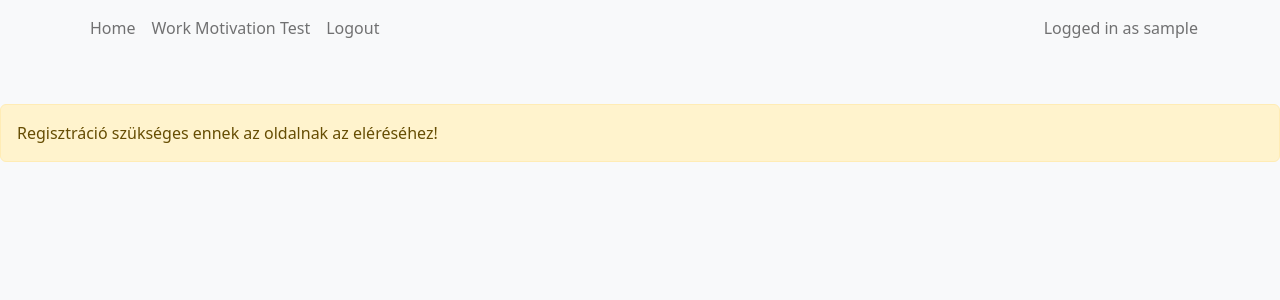
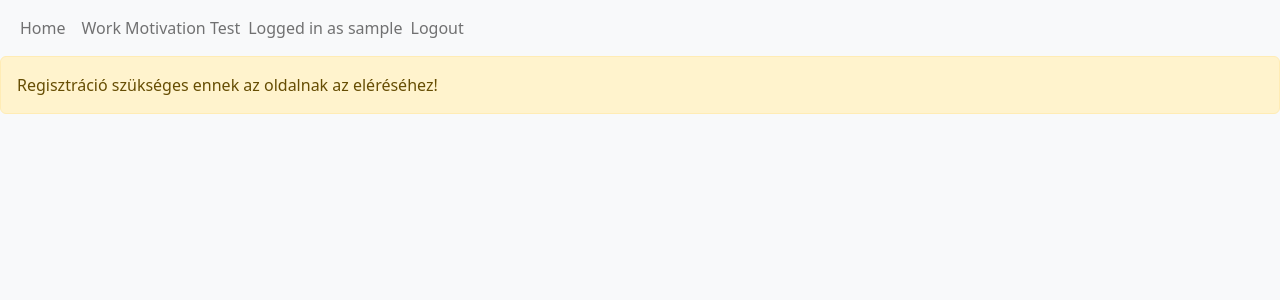
Before and after one commit to xKeiro/Evangelion, a Flask app: page /test/work-motivation in a window 1280 px wide. Shown: the top 300 px of the page. Run offline with Flask 2, Linux system fonts and the light colour scheme; the visitor is signed in with stand-in values (Sample User, id 1); some libraries are stand-ins or nearby versions.

Commit message:
Feature: Banner and Title Bugfix: Navbar

```diff
--- a/static/css/main.css
+++ b/static/css/main.css
@@ -1,3 +1,19 @@
+.navbar-container{
+    margin: 0;
+}
+
 .selected{
     background-color: forestgreen;
 }
+
+.user-login-logout{
+    display: flex;
+    flex-direction: row;
+}
+
+@media all and (min-width: 1920px){
+    .navbar-container{
+        min-width: 1920px;
+        margin: auto;
+    }
+}
--- a/templates/default.jinja2
+++ b/templates/default.jinja2
@@ -13,7 +13,7 @@
     <!-- Bootstrap Font Icon CSS -->
     <link rel="stylesheet" href="https://cdn.jsdelivr.net/npm/bootstrap-icons@1.5.0/font/bootstrap-icons.css">
     <link rel="stylesheet" type="text/css" href="{{ url_for('static', filename='css/main.css') }}">
-
+    <link rel="stylesheet" type="text/css" href="{{ url_for('static', filename='css/index.css') }}">
 
     <!-- JavaScript Bundle with Popper -->
     <script src="https://cdn.jsdelivr.net/npm/bootstrap@5.2.1/dist/js/bootstrap.bundle.min.js"
@@ -23,14 +23,14 @@
     {% endblock %}
 </head>
 <body class="bg-light text-dark">
-	<nav class="navbar navbar-expand-lg navbar-light mb-5">
-		<div class="container">
+<nav class="navbar navbar-expand-lg navbar-light">
+    <div class="navbar-container container">
         <button class="navbar-toggler" type="button" data-bs-toggle="collapse" data-bs-target="#navbarText"
                 aria-controls="navbarText" aria-expanded="false" aria-label="Toggle navigation">
             <span class="navbar-toggler-icon"></span>
         </button>
         <div class="collapse navbar-collapse" id="navbarText">
-				<ul class="navbar-nav me-auto mb-2 mb-lg-0">
+            <ul class="navbar-nav mb-2 mb-lg-0">
                 <li class="nav-item">
                     <a class="nav-link" aria-current="page" href="{{ url_for("index") }}">Home</a>
                 </li>
@@ -45,15 +45,16 @@
                     <li class="nav-item">
                         <a class="nav-link" href="{{ url_for("work_motivation") }}">Work Motivation Test</a>
                     </li>
-						<li class="nav-item">
+                    <li class="nav-item user-login-logout">
+                        {% if session["username"] is defined %}
+                            <span class="navbar-text">Logged in as <span
+                                    class="navbar-text-user">{{ session["username"] }}</span></span>
+                        {% endif %}
                         <a class="nav-link" href="{{ url_for("logout") }}">Logout</a>
                     </li>
                 {% endif %}
             </ul>
-				{% if session["username"] is defined %}
-					<span class="navbar-text">Logged in as <span
-							class="navbar-text-user">{{ session["username"] }}</span></span>
-				{% endif %}
+
         </div>
     </div>
 </nav>
```
Also changed, not shown: static/css/index.css (added, +46 -0 lines), templates/index.jinja2 (+8 -1 lines). Lines whose indentation alone changed are shown as unchanged.
